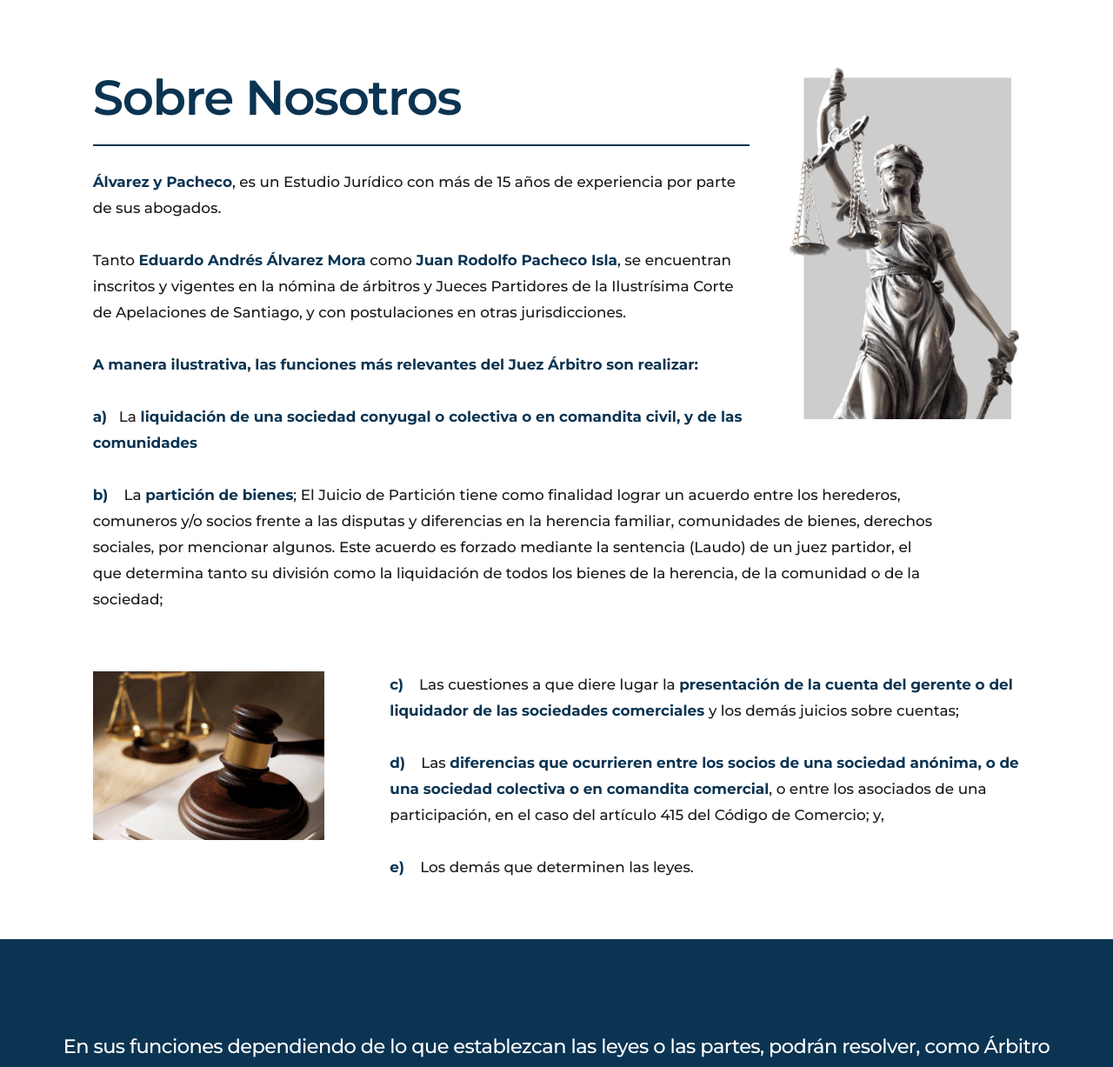
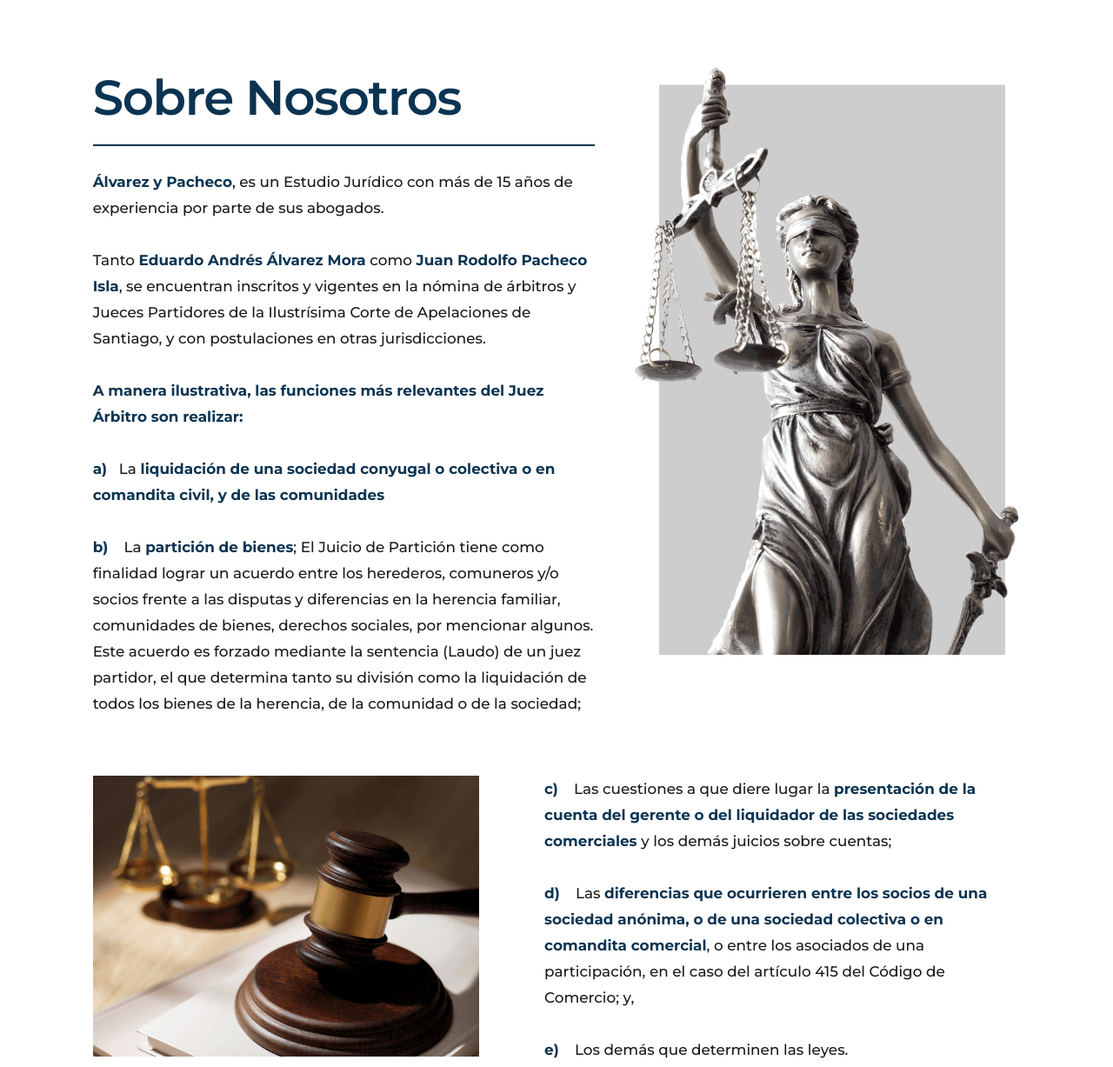
Before and after one commit to jcarvajal1987/alvarezypacheco, a website: page docs/index.html in a window 1280 px wide. Shown: the part 800-2027 px from the top of the page at 87% size. Drawn offline with Linux system fonts and the light colour scheme.

Commit message:
correcion imagenes  quienes somos

```diff
--- a/docs/index.html
+++ b/docs/index.html
@@ -103,7 +103,7 @@
       </div>
       <div class="px-3 md:px-0  flex flex-1 w-full ">
         <div class="w-full md:w-10/12 max-w-[1240px] m-auto  md:flex-row">
-          <div class="md:w-5/12 xl:w-3/12 text-primary float-right md:ml-12 mb-10 text-center md:text-left">
+          <div class="md:w-5/12 xl:w-5/12 text-primary float-right md:ml-12 mb-10 text-center md:text-left">
             <img class="w-full" src="img/somos.png" alt="">
           </div>
           <div class="md:w-12/12 text-primary  text-center md:text-left">
@@ -149,7 +149,7 @@
 
       <div class="px-3 md:px-0 flex flex-1 w-full ">
         <div class="w-full md:w-10/12 max-w-[1240px] m-auto ">
-          <div class="md:w-5/12 xl:w-3/12 text-primary float-left md:mr-20 mb-10 ">
+          <div class="md:w-5/12 xl:w-5/12 text-primary float-left md:mr-20 mb-10 ">
             <img class="w-full" src="img/somos2.png" alt="">
           </div>
           <div class="md:w-12/12 text-primary   md:text-left">
```
